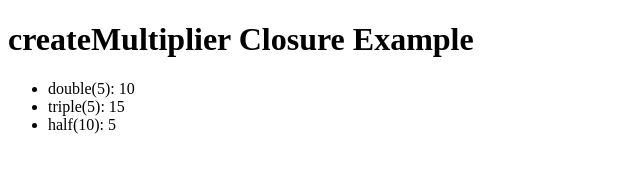
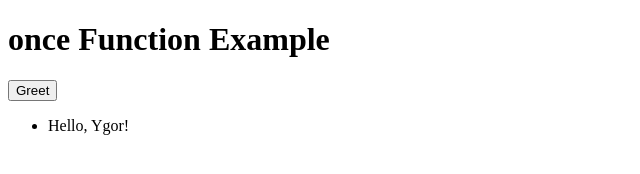
Before and after one commit to Git360hub/ReactJSProjects, a plain HTML site: page index.html in a window 1280 px wide. Shown: the whole page, without its empty margins (0-640 px from the left). Drawn offline with Linux system fonts and the light colour scheme.

Commit message:
june 24th task 2

```diff
--- a/index.html
+++ b/index.html
@@ -2,35 +2,40 @@
 <html lang="en">
 <head>
   <meta charset="UTF-8">
-  <title>createMultiplier Closure Example</title>
+  <title>once Function Example</title>
 </head>
 <body>
-  <h1>createMultiplier Closure Example</h1>
-  <ul id="results"></ul>
+  <h1>once Function Example</h1>
+  <button id="greet-btn">Greet</button>
+  <ul id="output"></ul>
 
   <script>
-    function createMultiplier(factor) {
-      return function(number) {
-        return number * factor;
+    function once(fn) {
+      let called = false;
+      return function(...args) {
+        if (!called) {
+          called = true;
+          return fn(...args);
+        }
       };
     }
 
-    const double = createMultiplier(2);
-    const triple = createMultiplier(3);
-    const half = createMultiplier(0.5);
+    function greet(name) {
+      const msg = "Hello, " + name + "!";
+      console.log(msg);
+      const ul = document.getElementById('output');
+      const li = document.createElement('li');
+      li.textContent = msg;
+      ul.appendChild(li);
+    }
 
-    const results = [
-      `double(5): ${double(5)}`,
-      `triple(5): ${triple(5)}`,
-      `half(10): ${half(10)}`
-    ];
+    const greetOnce = once(greet);
 
-    const ul = document.getElementById('results');
-    results.forEach(result => {
-      console.log(result);
-      const li = document.createElement('li');
-      li.textContent = result;
-      ul.appendChild(li);
+    greetOnce("Ygor");
+    greetOnce("John");
+    greetOnce("Jane");
+    document.getElementById('greet-btn').addEventListener('click', function() {
+      greetOnce("Button User");
     });
   </script>
 </body>
```
Also changed, not shown: script.js (+20 -2 lines).
